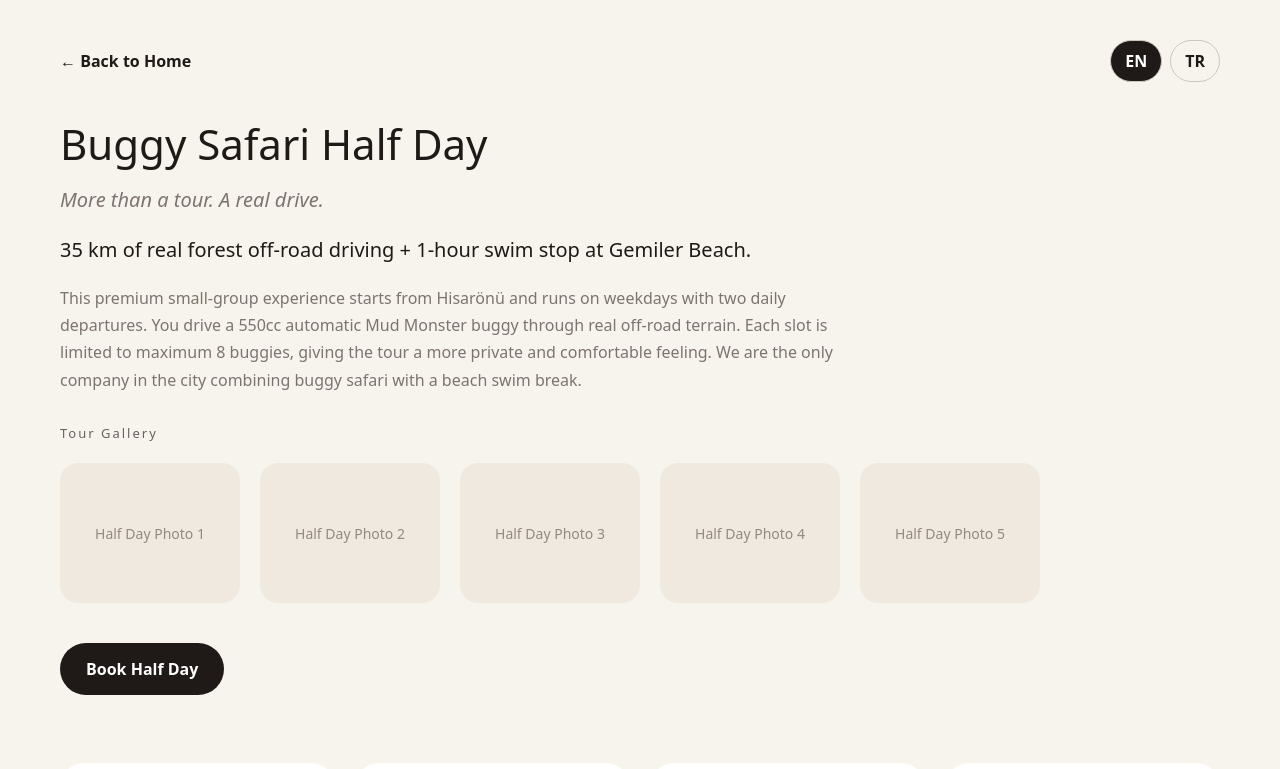
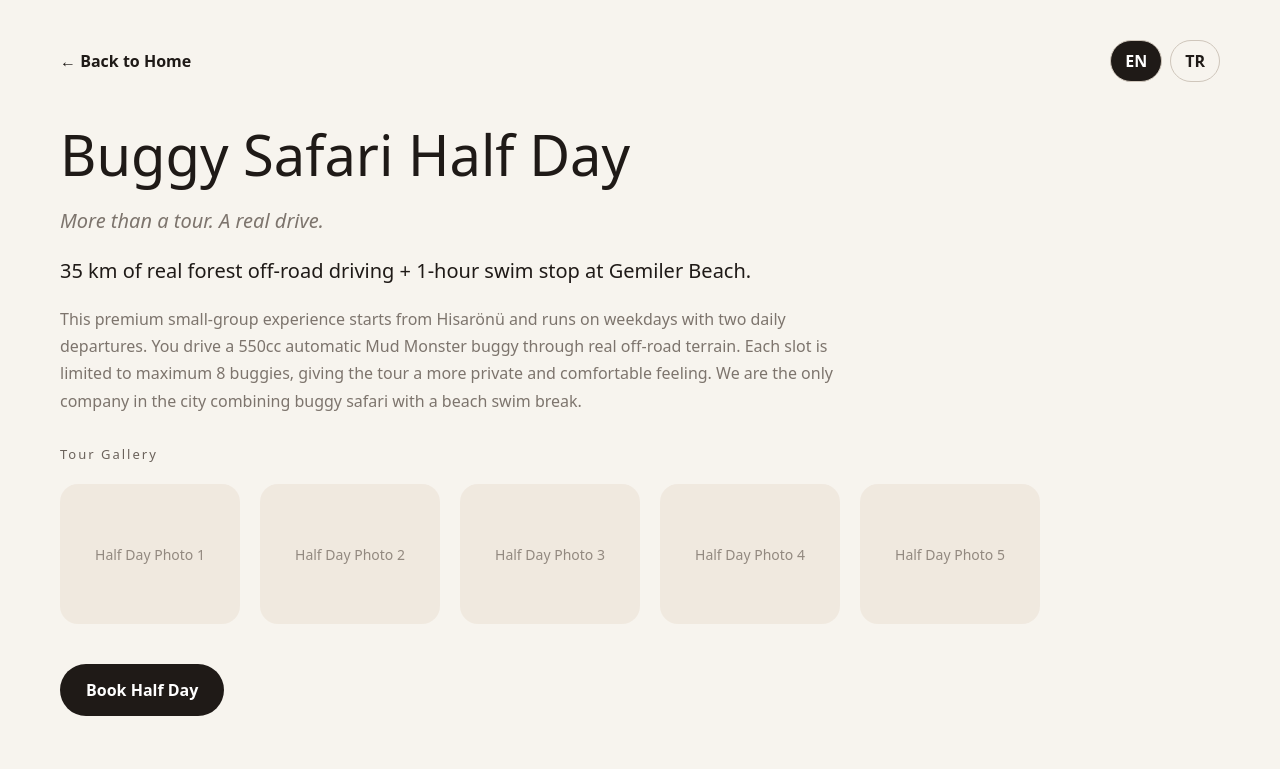
Before and after one commit to comendrive-a11y/comendrive-a11y, a Next.js app: page /buggy-half-day in a window 1280 px wide. Shown: the top 769 px of the page. Built offline with nearby package versions, Linux system fonts and the light colour scheme.

Commit message:
Update page.tsx

```diff
--- a/app/buggy-half-day/page.tsx
+++ b/app/buggy-half-day/page.tsx
@@ -213,7 +213,9 @@ export default function BuggyHalfDayPage() {
         </div>
 
         <div style={{ marginBottom: "30px" }}>
-          <h1 style={{ fontSize: "42px", marginBottom: "10px" }}>{t.title}</h1>
+          <h1 style={{ fontSize: "clamp(32px, 6vw, 56px)", marginBottom: "10px" }}>
+  {t.title}
+</h1>
 
           <div
             style={{
```
